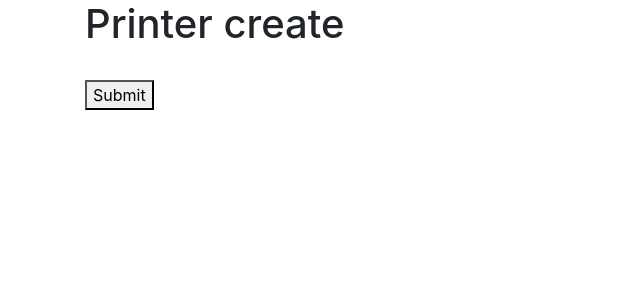
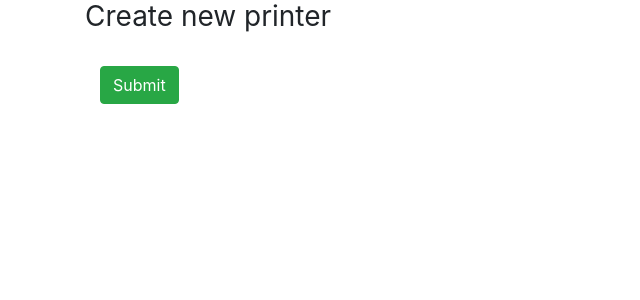
Before and after one commit to pbwis/serviceapp, a Django app: template calls/templates/calls/printer_create.html in a window 1280 px wide. Shown: the part 56-356 px from the top of the page, without its empty margins (0-640 px from the left). Run offline with Django 3.2, Linux system fonts and the light colour scheme; the template is opened without the code that fills it: most values are stand-ins (such as "Sample title", 1, 10 or a date in 2020); some libraries are stand-ins or nearby versions.

Commit message:
Create printer

```diff
--- a/calls/templates/calls/printer_create.html
+++ b/calls/templates/calls/printer_create.html
@@ -1,17 +1,16 @@
 {% extends 'base_layout.html' %}
 {% block content %}
-<h1>Printer create</h1>
+<h3 class="h3 font-weight-normal">Create new printer</h3>
 <br>
-<form role="form" action="" method="post" enctype="multipart/form-data">
-    {% csrf_token %}
-    <input type="hidden" name="" value="{{ printer_create }}">
-    {% include 'calls/form_template.html' %}
-    <div>
-        <div>
-            <button type="submit">Submit</button>
-        </div>
-    </div>
-
-</form>
+ <form class="form-horizontal" role="form" action="" method="post" enctype="multipart/form-data">
+                        {% csrf_token %}
+                        <input type="hidden" name="album" value="{{ printer_create }}">
+                        {% include 'calls/form_template.html' %}
+                        <div class="form-group">
+                            <div class="col-sm-offset-2 col-sm-10">
+                                <button type="submit" class="btn btn-success">Submit</button>
+                            </div>
+                        </div>
+                    </form><br>
 <script src="/static/slugify_printer.js"></script>
 {% endblock %}
```
